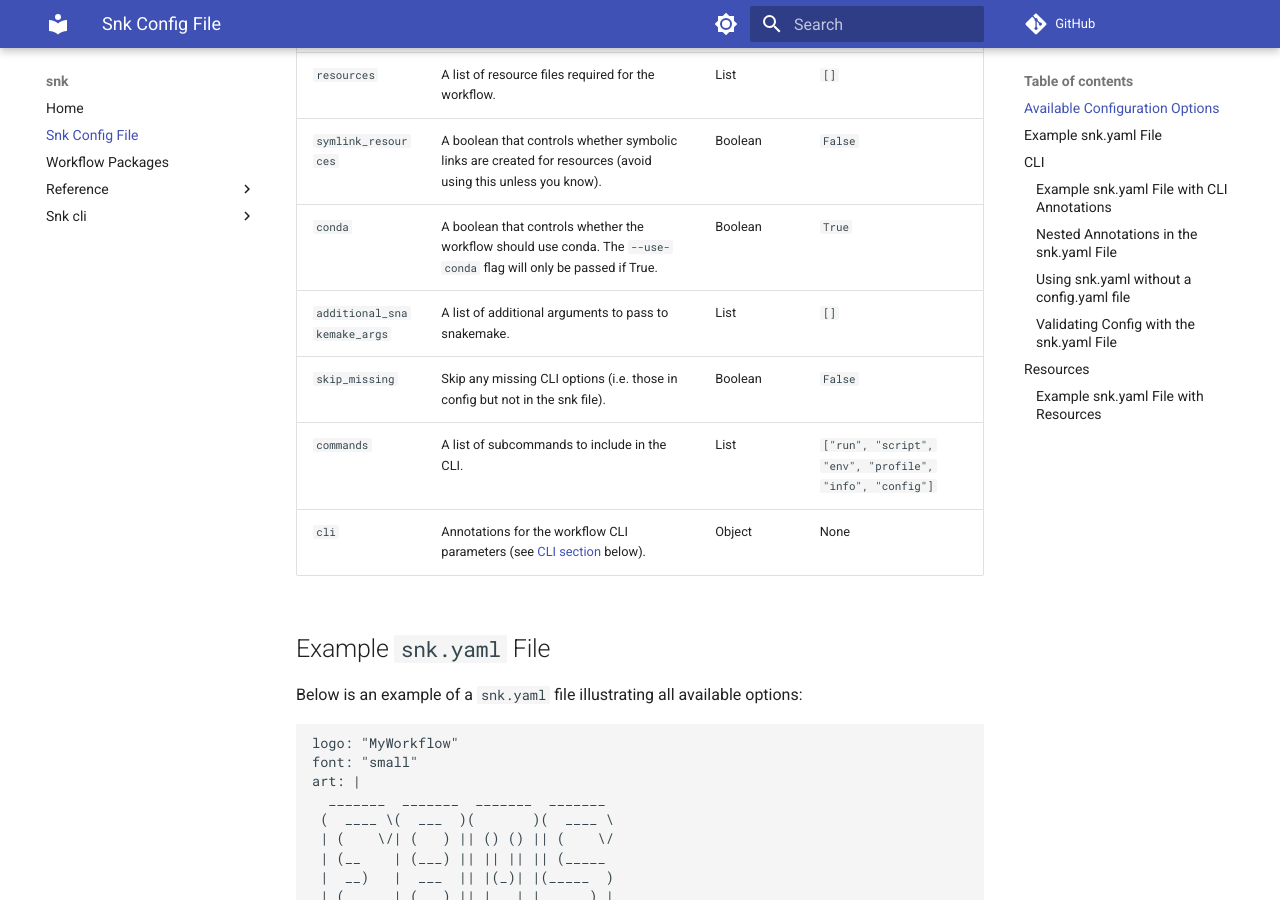
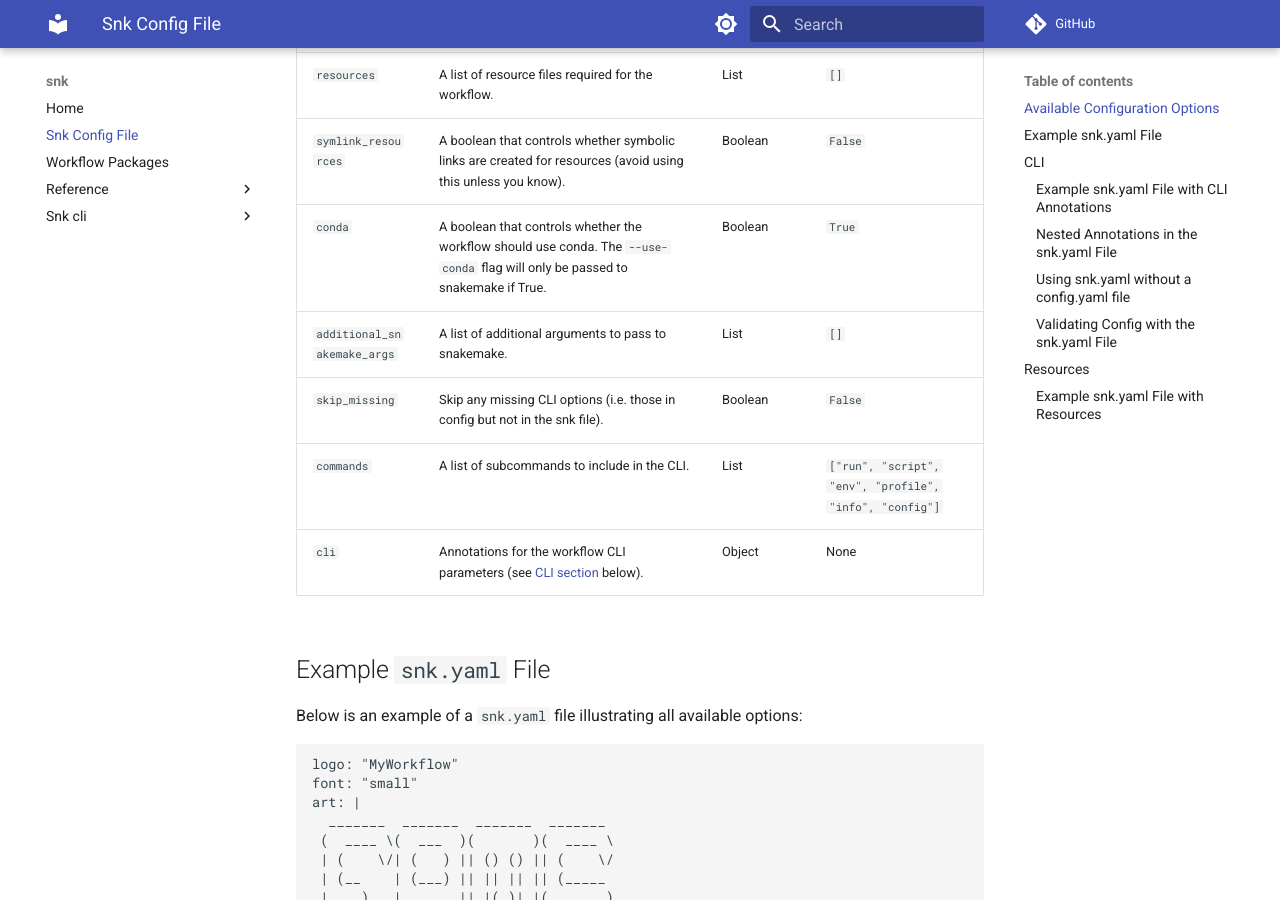
Before and after one commit to Wytamma/snk, an MkDocs documentation site: the page built from docs/snk_config_file.md, in a window 1280 px wide and 900 px high, scrolled down 667 px. Built offline with MkDocs 1.6.1 and Material for MkDocs 9.7.7, drawn with Linux system fonts in a browser that asks for light colours; comment, search, counter and statistics services are not loaded.

Commit message:
:art: Update snk_config_file.md

```diff
--- a/docs/snk_config_file.md
+++ b/docs/snk_config_file.md
@@ -18,7 +18,7 @@ The following options are available for configuration in `snk.yaml`:
 | `font`                    | A string representing the font used in the CLI (see [FontList](https://www.ascii-art.site/FontList.html)).                 | String              | `"small"`                                                         |
 | `resources`               | A list of resource files required for the workflow.                                                                       | List                | `[]`                                                             |
 | `symlink_resources`        | A boolean that controls whether symbolic links are created for resources (avoid using this unless you know).               | Boolean             | `False`                                                          |
-| `conda`                   | A boolean that controls whether the workflow should use conda. The `--use-conda` flag will only be passed if True.         | Boolean             | `True`                                                           |
+| `conda`                   | A boolean that controls whether the workflow should use conda. The `--use-conda` flag will only be passed to snakemake if True.         | Boolean             | `True`                                                           |
 | `additional_snakemake_args`| A list of additional arguments to pass to snakemake.                                                                      | List                | `[]`                                                             |
 | `skip_missing`            | Skip any missing CLI options (i.e. those in config but not in the snk file).                                               | Boolean             | `False`                                                          |
 | `commands`                | A list of subcommands to include in the CLI.                                                                               | List                | `["run", "script", "env", "profile", "info", "config"]`           |
```
